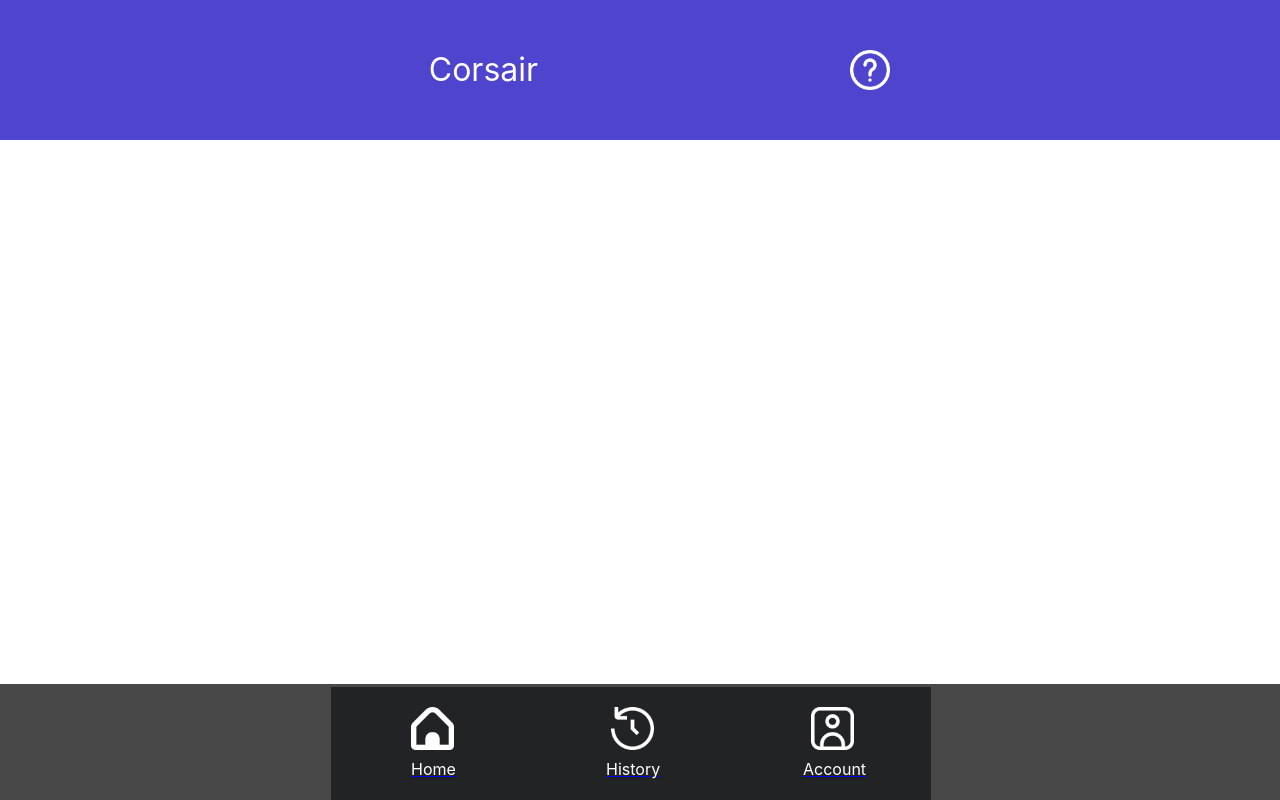
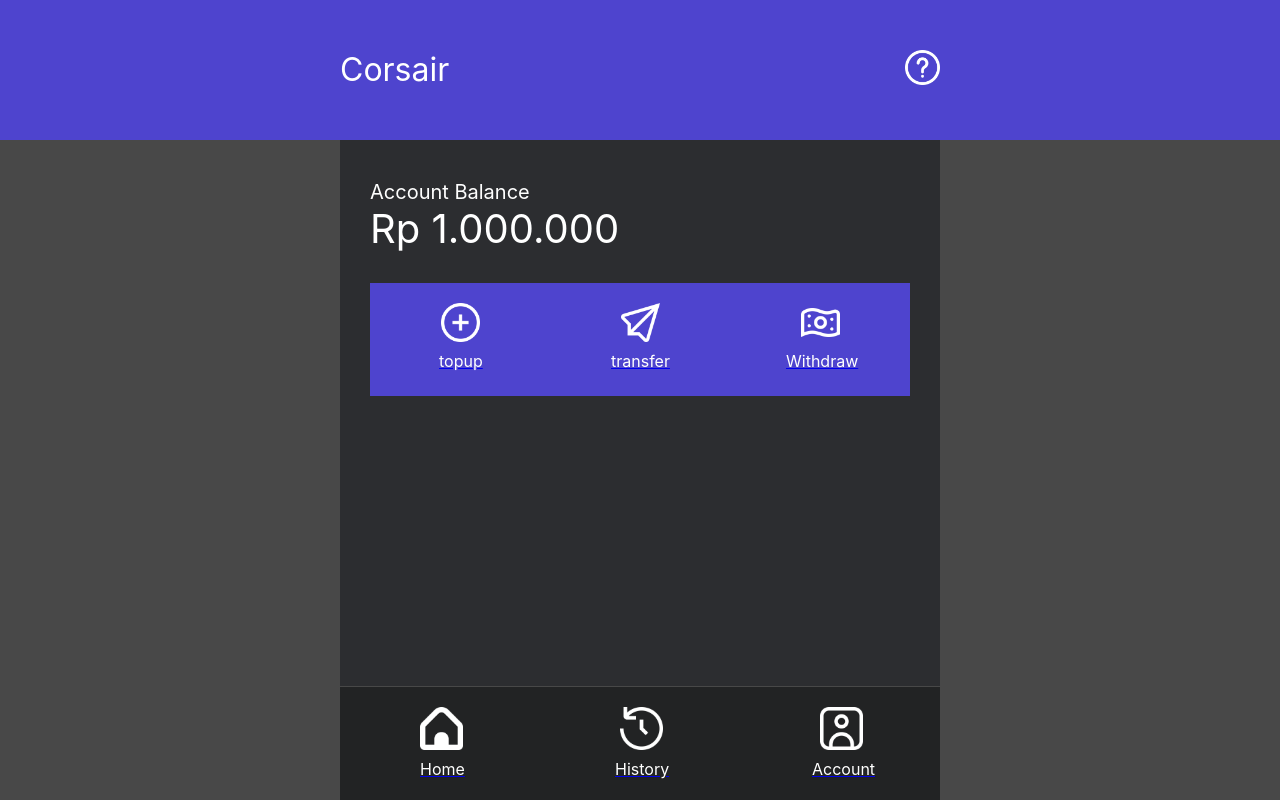
Before and after one commit to GungdeAngga/react-ta, a React (Create React App) app: page / in a window 1280 px wide. Built offline with nearby package versions, Linux system fonts and the light colour scheme.

Commit message:
Main content done

```diff
--- a/public/index.html
+++ b/public/index.html
@@ -24,7 +24,7 @@
       work correctly both with client-side routing and a non-root public URL.
       Learn how to configure a non-root public URL by running `npm run build`.
     -->
-    <title>React App</title>
+    <title>Corsair wallet</title>
   </head>
   <body>
     <noscript>You need to enable JavaScript to run this app.</noscript>
--- a/src/components/FooterWeb.css
+++ b/src/components/Footer/FooterWeb.css
@@ -10,28 +10,27 @@
 
 }
 
-.btn-group {
-    margin-top: 3px;
+.btn-group-footer {
+    margin-top: 1px;
     background-color: #222324; /* black background */
     color: white; /* White text */
     padding: 0px 0px; /* Some padding */
     cursor: pointer; /* Pointer/hand icon */
     display: flex;
-    margin-left: -9px;
 }
 
 /* Clear floats (clearfix hack) */
-.btn-group:after {
+.btn-group-footer:after {
     content: "";
     clear: both;
     display: table;
 }
 
-.btn-group :not(:last-child) {
+.btn-group-footer :not(:last-child) {
     border-right: none; /* Prevent double borders */
 }
 
 /* Add a background color on hover */
-.btn-group :hover {
+.btn-group-footer :hover {
     background-color: #030506;
 }
--- a/src/components/FooterWeb.js
+++ b/src/components/Footer/FooterWeb.js
@@ -21,7 +21,7 @@
   return (
     <div style={style.footer}>
         <div style={style.footerContent}>
-            <div className='btn-group' style={{width: "100%",}}>
+            <div className='btn-group-footer' style={{width: "100%",}}>
 
                 <Link to="/" className='btn' >
                     <img src='./assets/home-free-icon-font.png' alt="home" style={{width: "21.5%", marginTop: "20px", paddingLeft: "80px",}}/>
--- a/src/components/HeaderWeb.js
+++ b/src/components/HeaderWeb.js
@@ -11,7 +11,8 @@
         headerConten:{
             display: "flex",
             paddingTop: "50px",
-            paddingLeft: "33.5%",
+            width: "600px",
+            margin: "auto",
         },
         headerText:{
             fontSize: "32px",
@@ -21,7 +22,7 @@
             border: "none",
             width: "40px",
             height: "40px",
-            marginLeft: "36.6%",
+            marginLeft: "76%",
         }
     }
 
--- /dev/null
+++ b/src/components/contents/MainContentWeb.css
@@ -0,0 +1,34 @@
+.btn{
+    background-color: transparent;
+    height: 80px;
+    width: 180px;
+}
+
+.caption {
+    display: block;
+    padding-top: 5px;
+}
+
+.btn-group {
+    margin-top: 30px;
+    background-color: #4E44CE; /* black background */
+    color: white; /* White text */
+    cursor: pointer; /* Pointer/hand icon */
+    display: flex;
+}
+
+/* Clear floats (clearfix hack) */
+.btn-group :after {
+    content: "";
+    clear: both;
+    display: table;
+}
+
+.btn-group :not(:last-child) {
+    border-right: none; /* Prevent double borders */
+}
+
+/* Add a background color on hover */
+.btn-group :hover {
+    background-color: #1E1774;
+}
--- /dev/null
+++ b/src/components/contents/MainContentWeb.js
@@ -0,0 +1,54 @@
+import React from 'react'
+import { Link } from 'react-router-dom'
+import "./MainContentWeb.css"
+
+const style = {
+  MainContent:{
+
+  height: "100%",
+  display: "flex",
+  backgroundColor: "#484848",
+  },
+  Content:{
+  background: "#2C2D30",
+  margin: "auto",
+  padding: "30px",
+  paddingTop: "180px",
+  width: "540px",
+  minHeight: "69vh",
+  },
+  text:{
+    fontSize: "20px",
+  },
+  balance:{
+    fontSize: "40px",
+  },
+}
+
+export default function MainContent() {
+  return (
+    <div style={style.MainContent}>
+      <div style={style.Content}>
+        <span style={style.text}>Account Balance</span><br/>
+        <span style={style.balance}>Rp 1.000.000</span>
+
+          <div className='btn-group' style={{width: "100%",}}>
+            <Link to="/" className='btn' >
+              <img src='./assets/add-free-icon-font.png' alt="topup" style={{width: "21.5%", marginTop: "20px", paddingLeft: "71px",}}/>
+              <span className='caption' style={{paddingLeft: "69px",}}>topup</span>
+            </Link>
+
+            <Link to="/" className='btn' >
+              <img src='./assets/paper-plane-free-icon-font.png' alt="transfer" style={{width: "21.5%", marginTop: "20px", paddingLeft: "71px",}}/>
+              <span className='caption' style={{paddingLeft: "61px",}}>transfer</span>
+            </Link>
+
+            <Link to="/" className='btn' >
+                <img src='./assets/money-bill-wave-free-icon-font.png' alt="Withdraw" style={{width: "21.5%", marginTop: "20px", paddingLeft: "71px",}}/>
+                <span className='caption' style={{paddingLeft: "56px",}}>Withdraw</span>
+            </Link>
+          </div>
+      </div>
+    </div>
+  )
+}
--- a/src/views/HomePage.js
+++ b/src/views/HomePage.js
@@ -1,11 +1,13 @@
 import React from 'react'
-import FooterWeb from '../components/FooterWeb'
+import MainContentWeb from '../components/contents/MainContentWeb'
+import FooterWeb from '../components/Footer/FooterWeb'
 import HeaderWeb from '../components/HeaderWeb'
 
 export default function HomePage() {
   return (
     <div>
     <HeaderWeb/>
+    <MainContentWeb/>
     <FooterWeb/>
     </div>
   )
```
